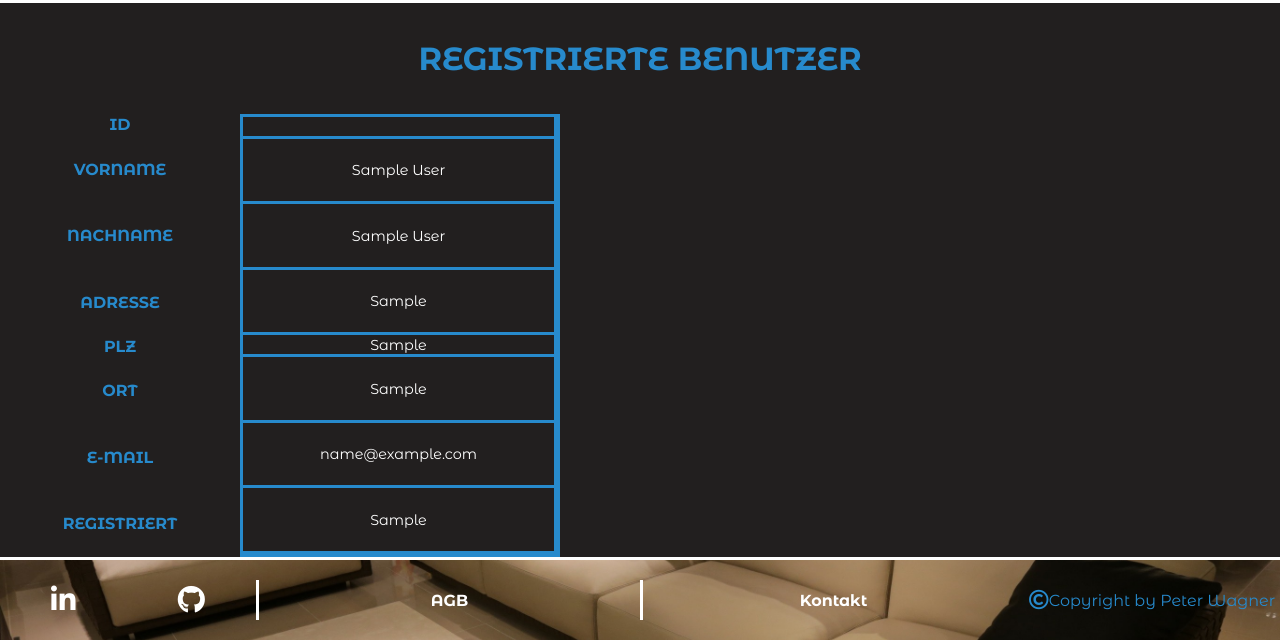
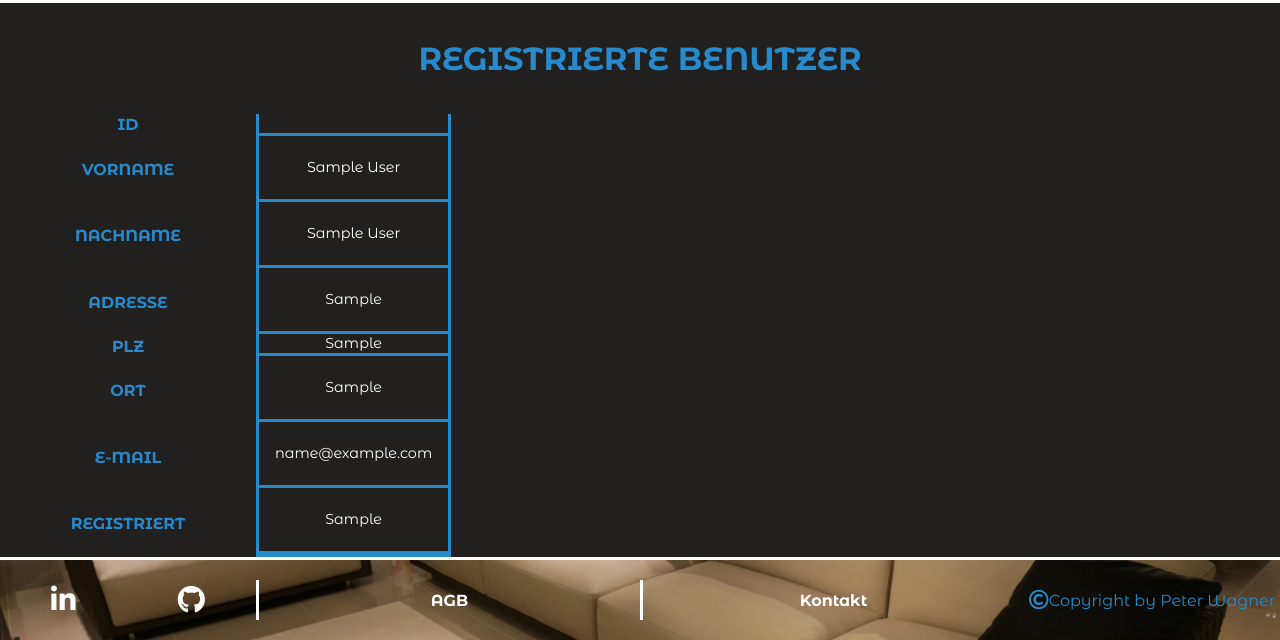
Before and after one commit to PWagner86/livingroom_visualiser, a PHP site: page /05_unterseiten/benutzer.php in a window 1280 px wide. Shown: the part 160-800 px from the top of the page. Run offline with PHP 8.4, Linux system fonts and the light colour scheme; the visitor is signed in with stand-in values (Sample User, id 1); tables that the repository leaves empty or names only in its code hold one stand-in row (values such as "Sample post"); data that the repository does not hold is empty.

Commit message:
added a few styling changes and comments

```diff
--- a/02_styling/01_variables_&_rules/_rules.scss
+++ b/02_styling/01_variables_&_rules/_rules.scss
@@ -35,7 +35,7 @@ h4{
 }
 
 h5{
-    font-size: 1.5vmax;
+    font-size: 3vmin;
     letter-spacing: 0.1rem;
     margin: 2rem;
     color: white;
--- a/02_styling/03_login/login_style.css
+++ b/02_styling/03_login/login_style.css
@@ -34,7 +34,7 @@ h4 {
 }
 
 h5 {
-  font-size: 1.5vmax;
+  font-size: 3vmin;
   letter-spacing: 0.1rem;
   margin: 2rem;
   color: white;
@@ -179,7 +179,7 @@ h4 {
 }
 
 h5 {
-  font-size: 1.5vmax;
+  font-size: 3vmin;
   letter-spacing: 0.1rem;
   margin: 2rem;
   color: white;
--- a/02_styling/04_registrieren/registrieren_style.css
+++ b/02_styling/04_registrieren/registrieren_style.css
@@ -34,7 +34,7 @@ h4 {
 }
 
 h5 {
-  font-size: 1.5vmax;
+  font-size: 3vmin;
   letter-spacing: 0.1rem;
   margin: 2rem;
   color: white;
@@ -412,7 +412,7 @@ h4 {
 }
 
 h5 {
-  font-size: 1.5vmax;
+  font-size: 3vmin;
   letter-spacing: 0.1rem;
   margin: 2rem;
   color: white;
--- a/02_styling/05_über/über_style.scss
+++ b/02_styling/05_über/über_style.scss
@@ -32,7 +32,7 @@ body{
             @include flex(space-around, center, column);
 
             .pic-wrapper{
-                @include size(12vmax, 12vmax);
+                @include size(10vmax, 10vmax);
                 background: url(../../01_pics_&_logo/ich.jpg);
                 background-position: center center;
                 background-size: cover;
--- a/02_styling/06_news/news_style.css
+++ b/02_styling/06_news/news_style.css
@@ -34,7 +34,7 @@ h4 {
 }
 
 h5 {
-  font-size: 1.5vmax;
+  font-size: 3vmin;
   letter-spacing: 0.1rem;
   margin: 2rem;
   color: white;
@@ -412,7 +412,7 @@ h4 {
 }
 
 h5 {
-  font-size: 1.5vmax;
+  font-size: 3vmin;
   letter-spacing: 0.1rem;
   margin: 2rem;
   color: white;
--- a/02_styling/07_visualizer/visualizer_style.css
+++ b/02_styling/07_visualizer/visualizer_style.css
@@ -34,7 +34,7 @@ h4 {
 }
 
 h5 {
-  font-size: 1.5vmax;
+  font-size: 3vmin;
   letter-spacing: 0.1rem;
   margin: 2rem;
   color: white;
@@ -412,7 +412,7 @@ h4 {
 }
 
 h5 {
-  font-size: 1.5vmax;
+  font-size: 3vmin;
   letter-spacing: 0.1rem;
   margin: 2rem;
   color: white;
--- a/02_styling/08_benutzer/benutzer_style.css
+++ b/02_styling/08_benutzer/benutzer_style.css
@@ -34,7 +34,7 @@ h4 {
 }
 
 h5 {
-  font-size: 1.5vmax;
+  font-size: 3vmin;
   letter-spacing: 0.1rem;
   margin: 2rem;
   color: white;
@@ -412,7 +412,7 @@ h4 {
 }
 
 h5 {
-  font-size: 1.5vmax;
+  font-size: 3vmin;
   letter-spacing: 0.1rem;
   margin: 2rem;
   color: white;
@@ -565,12 +565,11 @@ body main .user-wrapper {
   -webkit-box-direction: normal;
       -ms-flex-direction: column;
           flex-direction: column;
-  overflow: auto;
 }
 
 body main .user-wrapper .title-container {
   width: 100%;
-  height: 5vmin;
+  height: 10%;
   display: -webkit-box;
   display: -ms-flexbox;
   display: flex;
@@ -606,16 +605,23 @@ body main .user-wrapper .title-container .small {
   height: 100%;
 }
 
-body main .user-wrapper .user-container {
+body main .user-wrapper .user-container-wrapper {
   width: 100%;
-  height: 5vmin;
+  height: 90%;
+  overflow: auto;
+}
+
+body main .user-wrapper .user-container-wrapper .user-container {
+  width: 100%;
+  height: 100px;
   border: solid 3px #278ACC;
+  border-top: none;
   display: -webkit-box;
   display: -ms-flexbox;
   display: flex;
 }
 
-body main .user-wrapper .user-container .user-info {
+body main .user-wrapper .user-container-wrapper .user-container .user-info {
   width: 15%;
   height: 100%;
   display: -webkit-box;
@@ -632,15 +638,17 @@ body main .user-wrapper .user-container .user-info {
       -ms-flex-direction: row;
           flex-direction: row;
   border-right: solid 3px #278ACC;
+  text-align: center;
 }
 
-body main .user-wrapper .user-container .user-info p {
+body main .user-wrapper .user-container-wrapper .user-container .user-info p {
   color: white;
   font-size: 1.8vmin;
+  padding: 1rem;
 }
 
-body main .user-wrapper .user-container .id-info,
-body main .user-wrapper .user-container .plz-info {
+body main .user-wrapper .user-container-wrapper .user-container .id-info,
+body main .user-wrapper .user-container-wrapper .user-container .plz-info {
   width: 5%;
   height: 100%;
 }
@@ -662,10 +670,9 @@ body main .user-wrapper .user-container .plz-info {
     -webkit-box-direction: normal;
         -ms-flex-direction: row;
             flex-direction: row;
-    overflow: auto;
   }
   main #mobile-user-wrapper #mobile-title {
-    width: 30vmin;
+    width: 20%;
     height: 100%;
     -webkit-box-orient: vertical;
     -webkit-box-direction: normal;
@@ -680,21 +687,29 @@ body main .user-wrapper .user-container .plz-info {
     width: 100%;
     height: 5%;
   }
-  main #mobile-user-wrapper #mobile-user {
-    width: 40vmin;
+  main #mobile-user-wrapper .user-container-wrapper {
+    width: 80%;
+    height: 100%;
+    display: -webkit-box;
+    display: -ms-flexbox;
+    display: flex;
+  }
+  main #mobile-user-wrapper .user-container-wrapper #mobile-user {
+    width: auto;
     height: 100%;
     -webkit-box-orient: vertical;
     -webkit-box-direction: normal;
         -ms-flex-direction: column;
             flex-direction: column;
   }
-  main #mobile-user-wrapper #mobile-user .user-info {
+  main #mobile-user-wrapper .user-container-wrapper #mobile-user .user-info {
     width: 100%;
     height: 15%;
     border-bottom: solid 3px #278ACC;
+    border-right: none;
   }
-  main #mobile-user-wrapper #mobile-user .id-info,
-  main #mobile-user-wrapper #mobile-user .plz-info {
+  main #mobile-user-wrapper .user-container-wrapper #mobile-user .id-info,
+  main #mobile-user-wrapper .user-container-wrapper #mobile-user .plz-info {
     width: 100%;
     height: 5%;
   }
--- a/02_styling/08_benutzer/benutzer_style.scss
+++ b/02_styling/08_benutzer/benutzer_style.scss
@@ -33,10 +33,9 @@ body{
             @include size(100%, 80%);
             display: flex;
             flex-direction: column;
-            overflow: auto;
 
             .title-container{
-                @include size(100%, 5vmin);
+                @include size(100%, 10%);
                 display: flex;
 
                 .info{
@@ -56,25 +55,33 @@ body{
                 }
             }
 
+            .user-container-wrapper{
+                @include size(100%, 90%);
+                overflow: auto;
+
                 .user-container{
-                @include size(100%, 5vmin);
+                    @include size(100%, 100px);
                     border: solid 3px $mainColor;
+                    border-top: none;
                     display: flex;
 
                     .user-info{
                         @include size(15%, 100%);
                         @include flex(center, center, row);
                         border-right: solid 3px $mainColor;
+                        text-align: center;
 
                         p{
                             color: white;
                             font-size: 1.8vmin;
+                            padding: 1rem
                         }
                     }
 
                     .id-info,
                     .plz-info{
                         @include size(5%, 100%);
+                    }
                 }
             }
         }
@@ -93,10 +100,9 @@ body{
 
         #mobile-user-wrapper{
             flex-direction: row;
-            overflow: auto;
 
             #mobile-title{
-                @include size(30vmin, 100%);
+                @include size(20%, 100%);
                 flex-direction: column;
             }
 
@@ -111,18 +117,24 @@ body{
                 }
             }
 
+            .user-container-wrapper{
+                @include size(80%, 100%);
+                display: flex;
+
                 #mobile-user{
-                @include size(40vmin, 100%);
+                    @include size(auto, 100%);
                     flex-direction: column;
 
                     .user-info{
                         @include size(100%, 15%);
                         border-bottom: solid 3px $mainColor;
+                        border-right: none;
                     }
 
                     .id-info,
                     .plz-info{
                         @include size(100%, 5%);
+                    }
                 }
             }
         }
--- a/05_unterseiten/benutzer.php
+++ b/05_unterseiten/benutzer.php
@@ -31,12 +31,15 @@ if($resultatUser != false){
     <!-- header ------------------------------------------------------------------>
     <?php echo createHeader('../index.php', '#', '../04_includes/logout.php', '#', './visualizer.php', '#', './über.php', './news.php');?>
 
+    <!-- Main -------------------------------------------------------------------->
     <main>
 
+        <!-- Container für Titel ------------------------------------------------->
         <div class="user-title-wrapper" id="mobile-user-title">
             <h3>Registrierte Benutzer</h3>
         </div>
 
+        <!-- Container für versch. Kategorien ------------------------------------>
         <div class="user-wrapper" id="mobile-user-wrapper">
 
             <div class="title-container" id="mobile-title">
@@ -50,8 +53,17 @@ if($resultatUser != false){
                 <div class="info"><p>Registriert</p></div>
             </div>
 
+            <!-- Container welcher die registrierten Benutzer anzeigt ----------->
+            <div class="user-container-wrapper">
+
                 <?php
 
+                /*
+                ----------------------------------------------------------------->
+                Hier werden alle Benutzer aus der Datenbank in
+                eine Liste eingetragen.
+                ----------------------------------------------------------------->
+                */
                 if(count($datenUser) > 0){
                     foreach($datenUser as $user){
                 ?>
@@ -69,6 +81,8 @@ if($resultatUser != false){
                     }
                 }
                 ?>
+            </div>
+
 
         </div>
 
```
Also changed, not shown: 02_styling/02_startseite/start_style.css (+42 -1 lines), 02_styling/02_startseite/start_style.scss (+25 -0 lines), 02_styling/05_über/über_style.css (+4 -4 lines), index.php (+5 -2 lines), 7 other files. Lines whose indentation alone changed are shown as unchanged.
